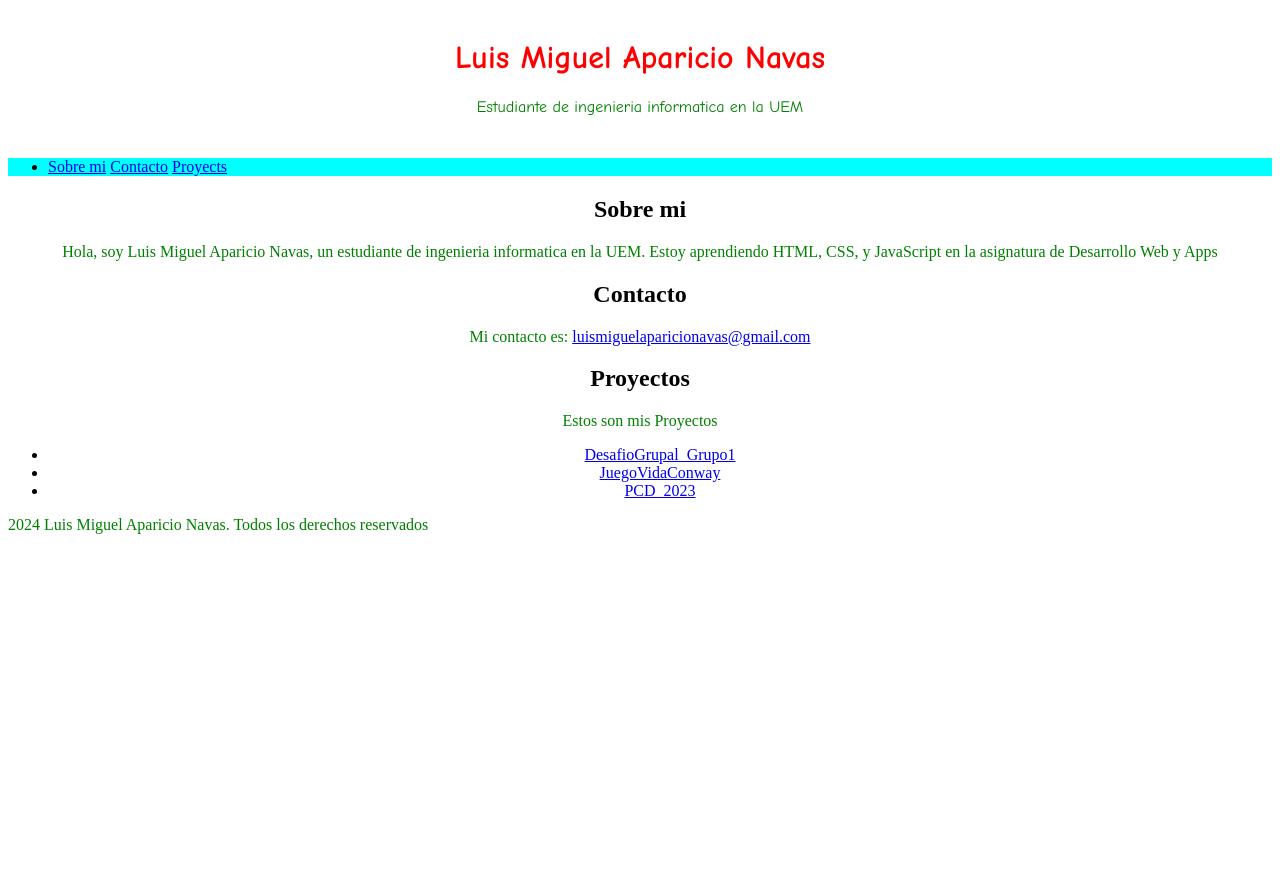
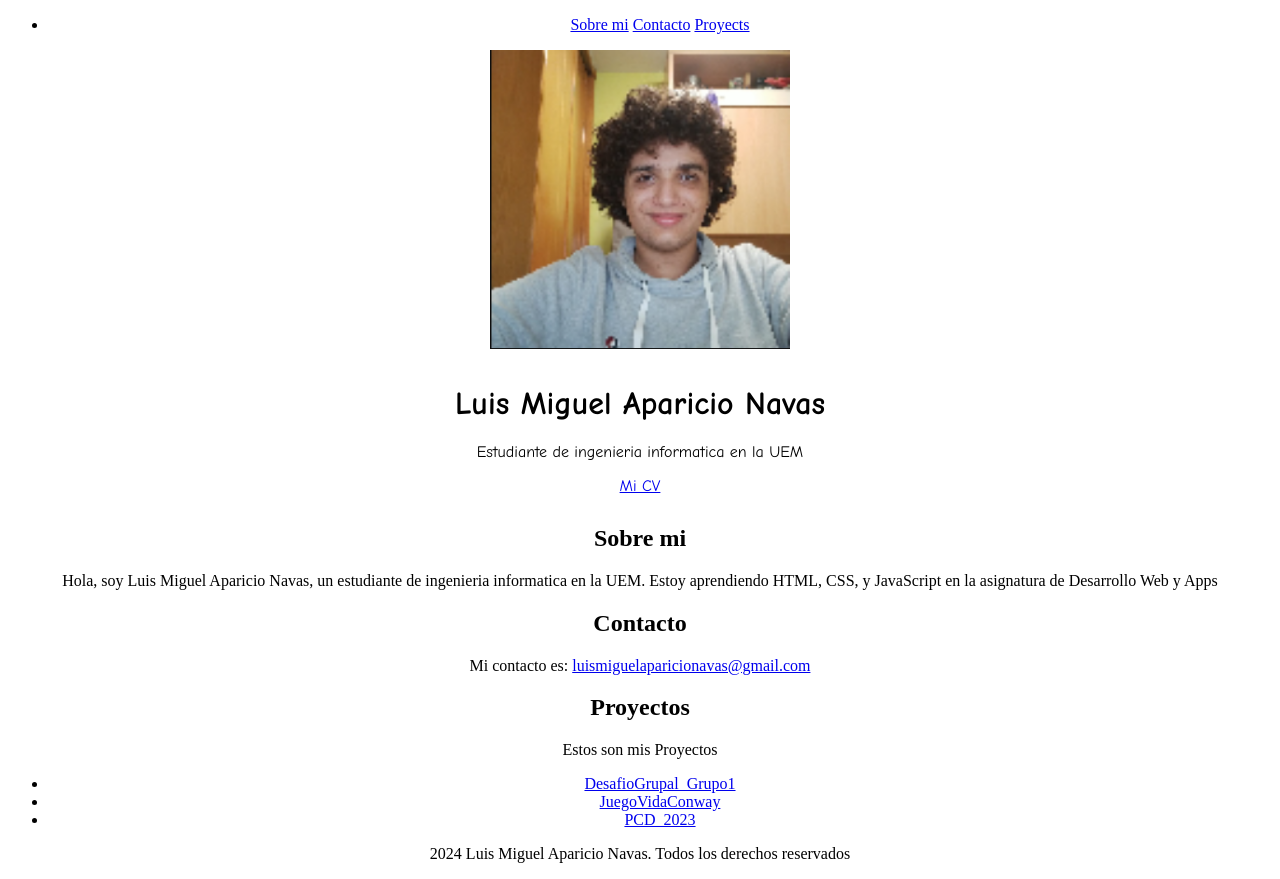
Before and after one commit to LuisMiguelAparicioNavas/PersonalWebsite_22277303, a website: page index.html in a window 1280 px wide. Before the commit the page ends 800 px from the top, so only its background shows below. Drawn offline with Linux system fonts and the light colour scheme.

Commit message:
Subida foto, y CV

```diff
--- a/index.html
+++ b/index.html
@@ -6,10 +6,6 @@
         <title>Luis Miguel Aparicio Navas</title>
     </head>
     <body>
-        <header>
-            <h1>Luis Miguel Aparicio Navas</h1>
-            <p>Estudiante de ingenieria informatica en la UEM</p>
-        </header>
         <nav>
             <ul>
                 <li>
@@ -19,14 +15,27 @@
                 </li>
             </ul>
         </nav>
+
+        <div id = "photo"></div>
+            <img src="fotoPerfil.png" class="foto">
+        </div>
+
+        <header>
+            <h1>Luis Miguel Aparicio Navas</h1>
+            <p>Estudiante de ingenieria informatica en la UEM</p>
+            <a href="https://docs.google.com/document/d/1DFrJjacAYN-89sTE2A08KPtCSixD_-QiYeJWEM9pgbY/edit?usp=sharing">Mi CV</a>
+        </header>
+
         <section id = "about">
             <h2>Sobre mi</h2>
             <p>Hola, soy Luis Miguel Aparicio Navas, un estudiante de ingenieria informatica en la UEM. Estoy aprendiendo HTML, CSS, y JavaScript en la asignatura de Desarrollo Web y Apps</p>
         </section>
+
         <section id = "contact">
             <h2>Contacto</h2>
             <p>Mi contacto es: <a href="luismiguelaparicionavas@gmail.com">luismiguelaparicionavas@gmail.com</a></p>
         </section>
+
         <section id = "projects">
             <h2>Proyectos</h2>
             <p>Estos son mis Proyectos</p>
@@ -36,6 +45,7 @@
                 <li><a href="https://github.com/SrHuevo04/PCD_2023">PCD_2023</a></li>
             </ul>
         </section>
+
         <footer>
             <p>2024 Luis Miguel Aparicio Navas. Todos los derechos reservados</p>
         </footer>
--- a/style.css
+++ b/style.css
@@ -1,13 +1,14 @@
+
+html{
+    text-align: center;
+}
+
 header{
     background-color: white;
-    color: red;
+    color: black;
     padding: 10px;
     text-align: center;
     font-family: Comic Sans MS
-}
-
-nav{
-   background-color: aqua;
 }
 
 section{
@@ -15,5 +16,9 @@ section{
 }
 
 p{
-    color: green;
+    color: black;
 }
+
+.foto{
+    width: 300px;
+}
```
Also changed, not shown: fotoPerfil.png (added).
